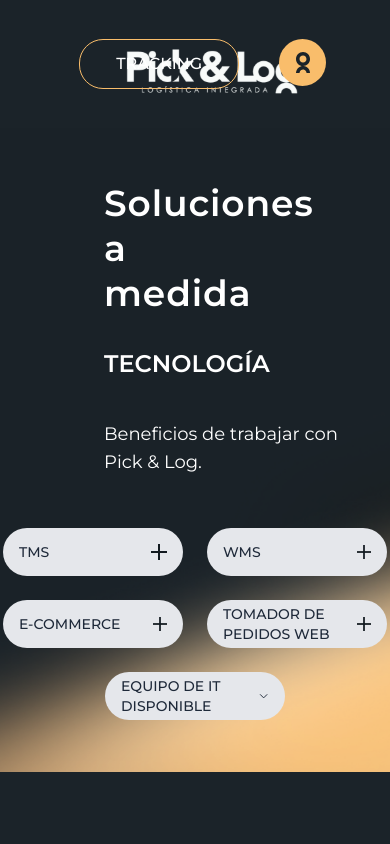
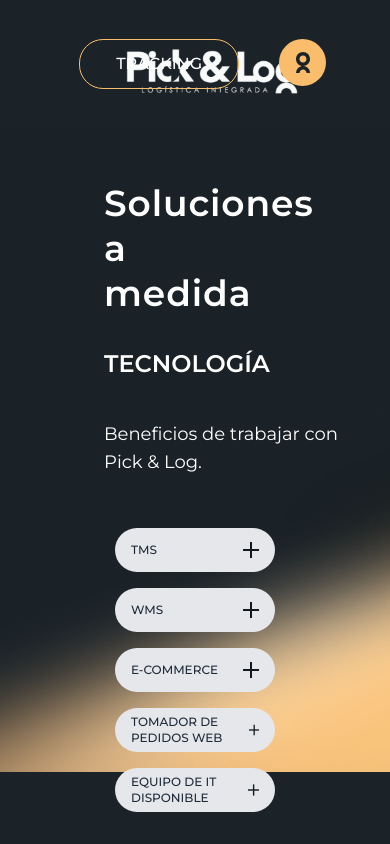
Before and after one commit to gabrieltoloza/picklogweb, a Nuxt app: page /soluciones in a window 390 px wide. Shown: the top 844 px of the page. Built offline with nearby package versions, Linux system fonts and the light colour scheme.

Commit message:
ajustando responsividad Soluciones

```diff
--- a/app/components/Soluciones/DropdownSolutions.vue
+++ b/app/components/Soluciones/DropdownSolutions.vue
@@ -1,107 +1,62 @@
 <template>
-    <div class="w-full bg-transparent text-white flex flex-wrap justify-center items-start gap-6 sm:gap-8 pb-40">
-
-
-        <!-- Botón 1 -->
-        <div class="dropdown dropdown-hover relative">
-            <div tabindex="0" role="button" class="w-[180px] sm:w-[220px] md:w-[260px] lg:w-[300px] h-[48px] md:h-[56px] lg:h-[64px] rounded-[36px] py-4 px-4 md:py-5 md:px-6 flex items-center justify-between
-        bg-gray-200 text-gray-800 hover:bg-[#F9BD6B] hover:text-gray-800 transition-all duration-300">
-                <span class="font-medium text-sm sm:text-base md:text-lg lg:text-xl">TMS</span>
+    <div
+        class="w-full bg-transparent text-white flex flex-col sm:flex-row sm:flex-wrap justify-center items-center sm:items-start gap-4 sm:gap-6 md:gap-8 pb-20 sm:pb-32 lg:pb-40">
+        <!-- Botón genérico -->
+        <div v-for="(item, index) in items" :key="index" class="dropdown dropdown-hover relative">
+            <!-- Botón -->
+            <div tabindex="0" role="button" class="w-[160px] sm:w-[200px] md:w-[220px] lg:w-[260px] xl:w-[280px] 2xl:w-[320px]
+               h-[44px] sm:h-[48px] md:h-[52px] lg:h-[56px] xl:h-[60px] 2xl:h-[64px]
+               rounded-[36px] py-3 px-4 md:py-5 md:px-6 flex items-center justify-between
+               bg-gray-200 text-gray-800 hover:bg-[#F9BD6B] hover:text-gray-800 transition-all duration-300">
+                <span class="font-medium text-xs sm:text-sm md:text-base lg:text-lg xl:text-xl 2xl:text-2xl">
+                    {{ item.title }}
+                </span>
                 <svg width="16" height="16" viewBox="0 0 16 16" fill="none" xmlns="http://www.w3.org/2000/svg">
                     <path d="M0 8H16" stroke="#121A1F" stroke-width="2" />
                     <path d="M8 16L8 0" stroke="#121A1F" stroke-width="2" />
                 </svg>
             </div>
+
+            <!-- Dropdown -->
             <ul tabindex="0" class="dropdown-button dropdown-content menu absolute left-0 top-full bg-transparent rounded-[14px] z-10
-        w-[180px] sm:w-[220px] md:w-[260px] lg:w-[300px] p-2 md:p-4 mt-3 shadow-lg border border-gray-400">
-                <p class="text-white text-sm sm:text-base md:text-lg p-4 sm:p-5 md:p-6">
-                    Dashboard para monitorear el estado de los pedidos en tiempo real.
+               w-[160px] sm:w-[200px] md:w-[220px] lg:w-[260px] xl:w-[280px] 2xl:w-[320px]
+               p-2 md:p-3 lg:p-4 xl:p-5 2xl:p-6 mt-3 shadow-lg border border-gray-400">
+                <p class="text-white text-xs sm:text-sm md:text-base lg:text-lg xl:text-xl 2xl:text-2xl
+                 p-3 sm:p-4 md:p-5 lg:p-6">
+                    {{ item.desc }}
                 </p>
             </ul>
         </div>
-
-
-        <!-- Botón 2 -->
-        <div class="dropdown dropdown-hover">
-            <div tabindex="0" role="button" class="w-[180px] sm:w-[220px] md:w-[260px] lg:w-[300px] h-[48px] md:h-[56px] lg:h-[64px] rounded-[36px] py-4 px-4 md:py-5 md:px-6 flex items-center justify-between
-        bg-gray-200 text-gray-800 hover:bg-[#F9BD6B] hover:text-gray-800 transition-all duration-300">
-                <span class="font-medium text-sm sm:text-base">WMS</span>
-                <svg width="14" height="14" viewBox="0 0 16 16" fill="none" xmlns="http://www.w3.org/2000/svg">
-                    <path d="M0 8H16" stroke="#121A1F" stroke-width="2" />
-                    <path d="M8 16L8 0" stroke="#121A1F" stroke-width="2" />
-                </svg>
-            </div>
-            <ul tabindex="0" class="dropdown-button dropdown-content menu absolute left-0 top-full bg-transparent rounded-[14px] z-10
-        w-[180px] sm:w-[220px] md:w-[260px] lg:w-[300px] p-2 md:p-4 mt-3 shadow-lg border border-gray-400">
-                <p class="text-white text-sm sm:text-base p-4 sm:p-5">
-                    Trazabilidad en línea las 24 horas, los 365 días del año.
-                    Seguimiento de inventario en tiempo real para reponer a tiempo y evitar quiebres de stock.
-                </p>
-            </ul>
-        </div>
-
-        <!-- Botón 3 -->
-        <div class="dropdown dropdown-hover">
-            <div tabindex="0" role="button" class="w-[180px] sm:w-[220px] md:w-[260px] lg:w-[300px] h-[48px] md:h-[56px] lg:h-[64px] rounded-[36px] py-4 px-4 md:py-5 md:px-6 flex items-center justify-between
-        bg-gray-200 text-gray-800 hover:bg-[#F9BD6B] hover:text-gray-800 transition-all duration-300">
-                <span class="font-medium text-sm sm:text-base">E-COMMERCE</span>
-                <svg width="14" height="14" viewBox="0 0 16 16" fill="none" xmlns="http://www.w3.org/2000/svg">
-                    <path d="M0 8H16" stroke="#121A1F" stroke-width="2" />
-                    <path d="M8 16L8 0" stroke="#121A1F" stroke-width="2" />
-                </svg>
-            </div>
-            <ul tabindex="0" class="dropdown-button dropdown-content menu absolute left-0 top-full bg-transparent rounded-[14px] z-10
-        w-[180px] sm:w-[220px] md:w-[260px] lg:w-[300px] p-2 md:p-4 mt-3 shadow-lg border border-gray-400">
-                <p class="text-white text-sm sm:text-base p-4 sm:p-5">
-                    Integración a medida con tu e-commerce y/o marketplace para gestionar tus ventas.
-                </p>
-            </ul>
-        </div>
-
-        <!-- Botón 4 -->
-        <div class="dropdown dropdown-hover relative group">
-            <div tabindex="0" role="button" class="w-[180px] sm:w-[220px] md:w-[260px] lg:w-[300px] h-[48px] md:h-[56px] lg:h-[64px] rounded-[36px] py-4 px-4 md:py-5 md:px-6 flex items-center justify-between
-        bg-gray-200 text-gray-800 hover:bg-[#F9BD6B] hover:text-gray-800 transition-all duration-300">
-                <span class="w-[80%] font-medium text-sm ">TOMADOR DE PEDIDOS WEB</span>
-                <svg width="14" height="14" viewBox="0 0 16 16" fill="none" xmlns="http://www.w3.org/2000/svg">
-                    <path d="M0 8H16" stroke="#121A1F" stroke-width="2" />
-                    <path d="M8 16L8 0" stroke="#121A1F" stroke-width="2" />
-                </svg>
-            </div>
-            <ul tabindex="0" class="dropdown-button dropdown-content menu absolute left-0 top-full bg-transparent rounded-[14px] z-10
-        w-[180px] sm:w-[220px] md:w-[260px] lg:w-[300px] p-2 md:p-4 mt-3 shadow-lg border border-gray-400">
-                <p class="text-white text-sm sm:text-base p-4 sm:p-5">
-                    Ingresa pedidos online.
-                    Desde cualquier lugar y en cualquier momento.
-                </p>
-            </ul>
-        </div>
-
-        <!-- Botón 5 -->
-        <div class="dropdown dropdown-hover">
-            <div tabindex="0" role="button" class="w-[180px] sm:w-[220px] md:w-[260px] lg:w-[300px] h-[48px] md:h-[56px] lg:h-[64px] rounded-[36px] py-4 px-4 md:py-5 md:px-6 flex items-center justify-between
-        bg-gray-200 text-gray-800 hover:bg-[#F9BD6B] hover:text-gray-800 transition-all duration-300">
-                <span class="font-medium text-sm ">EQUIPO DE IT DISPONIBLE</span>
-                <svg xmlns="http://www.w3.org/2000/svg" class="h-4 w-4" fill="none" viewBox="0 0 24 24"
-                    stroke="currentColor">
-                    <path stroke-linecap="round" stroke-linejoin="round" stroke-width="2" d="M19 9l-7 7-7-7" />
-                </svg>
-            </div>
-            <ul tabindex="0" class="dropdown-button dropdown-content menu absolute left-0 top-full bg-transparent rounded-[14px] z-10
-        w-[180px] sm:w-[220px] md:w-[260px] lg:w-[300px] p-2 md:p-4 mt-3 shadow-lg border border-gray-400">
-                <p class="text-white text-sm sm:text-base p-4 sm:p-5">
-                    Soporte técnico especializado para acompañar tu operación <b>cuando lo necesites</b>.
-                </p>
-            </ul>
-        </div>
-
     </div>
 </template>
 
 <script setup lang="ts">
+const items = [
+    {
+        title: "TMS",
+        desc: "Dashboard para monitorear el estado de los pedidos en tiempo real.",
+    },
+    {
+        title: "WMS",
+        desc: "Trazabilidad en línea las 24 horas, los 365 días del año. Seguimiento de inventario en tiempo real para reponer a tiempo y evitar quiebres de stock.",
+    },
+    {
+        title: "E-COMMERCE",
+        desc: "Integración a medida con tu e-commerce y/o marketplace para gestionar tus ventas.",
+    },
+    {
+        title: "TOMADOR DE PEDIDOS WEB",
+        desc: "Ingresa pedidos online. Desde cualquier lugar y en cualquier momento.",
+    },
+    {
+        title: "EQUIPO DE IT DISPONIBLE",
+        desc: "Soporte técnico especializado para acompañar tu operación cuando lo necesites.",
+    },
+];
 </script>
 
 <style scoped>
+
 .dropdown-button {
     position: relative;
     z-index: 1;
@@ -109,7 +64,7 @@
 }
 
 .dropdown-button::before {
-    content: '';
+    content: "";
     position: absolute;
     top: 0;
     left: 0;
@@ -122,15 +77,37 @@
             rgba(255, 255, 255, 0.1) 25%,
             rgba(107, 114, 128, 0.7) 50%,
             rgba(107, 114, 128, 1) 100%);
-    -webkit-mask:
-        linear-gradient(#fff 0 0) content-box,
+    -webkit-mask: linear-gradient(#fff 0 0) content-box,
         linear-gradient(#fff 0 0) border-box;
-    mask:
-        linear-gradient(#fff 0 0) content-box,
+    mask: linear-gradient(#fff 0 0) content-box,
         linear-gradient(#fff 0 0) border-box;
     -webkit-mask-composite: xor;
     mask-composite: exclude;
     z-index: -1;
     pointer-events: none;
 }
+
 </style>
+
+
+
+
+
+<!--
+<div class="dropdown dropdown-hover relative">
+    <div tabindex="0" role="button"
+        class="w-[180px] sm:w-[220px] md:w-[260px] lg:w-[300px] h-[48px] md:h-[56px] lg:h-[64px] rounded-[36px] py-4 px-4 md:py-5 md:px-6 flex items-center justify-between
+        bg-gray-200 text-gray-800 hover:bg-[#F9BD6B] hover:text-gray-800 transition-all duration-300">
+        <span class="font-medium text-sm sm:text-base md:text-lg lg:text-xl">TMS</span>
+        <svg width="16" height="16" viewBox="0 0 16 16" fill="none" xmlns="http://www.w3.org/2000/svg">
+            <path d="M0 8H16" stroke="#121A1F" stroke-width="2" />
+            <path d="M8 16L8 0" stroke="#121A1F" stroke-width="2" />
+        </svg>
+    </div>
+<ul tabindex="0" class="dropdown-button dropdown-content menu absolute left-0 top-full bg-transparent rounded-[14px] z-10
+        w-[180px] sm:w-[220px] md:w-[260px] lg:w-[300px] p-2 md:p-4 mt-3 shadow-lg border border-gray-400">
+        <p class="text-white text-sm sm:text-base md:text-lg p-4 sm:p-5 md:p-6">
+            Dashboard para monitorear el estado de los pedidos en tiempo real.
+        </p>
+    </ul>
+</div> -->
```
